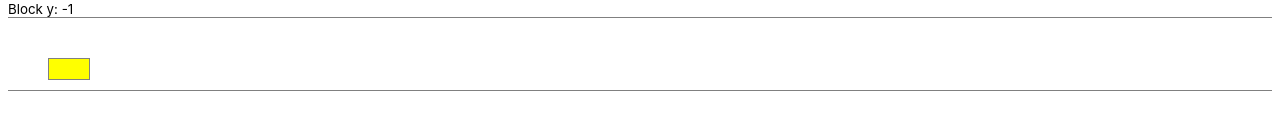
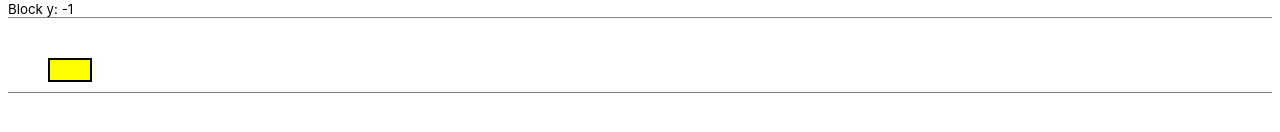
Before and after one commit to mattiaerre/knives-in-block, a React (Create React App) app: page / in a window 1280 px wide. Shown: the part 542-674 px from the top of the page. Built offline with nearby package versions, Linux system fonts and the light colour scheme.

Commit message:
all the things ESLint (#3)
Co-authored-by: Mattia Richetto <mattiarichetto@Mattias-MacBook-Air.local>

```diff
--- a/package.json
+++ b/package.json
@@ -51,5 +51,11 @@
     "src/**/*.{js,jsx,ts,tsx,json,css,scss,md}": [
       "prettier --write"
     ]
+  },
+  "devDependencies": {
+    "@eslint/js": "^9.14.0",
+    "eslint": "^8.57.1",
+    "eslint-plugin-react": "^7.37.2",
+    "globals": "^15.12.0"
   }
 }
--- a/src/domain/Knife.css
+++ /dev/null
@@ -1,6 +0,0 @@
-.down {
-}
-
-.up {
-  opacity: 50%;
-}
--- a/src/domain/Knife.js
+++ b/src/domain/Knife.js
@@ -1,6 +1,7 @@
 import classNames from 'classnames';
 import { useState } from 'react';
-import './Knife.css';
+import PropTypes from 'prop-types';
+import styles from './Knife.module.css';
 
 export default function Knife({ color }) {
   const states = { down: 'down', slot: 'slot', up: 'up' };
@@ -18,10 +19,19 @@ export default function Knife({ color }) {
 
   return (
     <div
-      className={classNames(color, 'knife', state)}
+      className={classNames(
+        color,
+        'knife',
+        state === states.up ? styles.up : styles.down,
+        styles.knife
+      )}
       data-testid="knife"
       onClick={handleOnClick}
       style={{ backgroundColor: color }}
     ></div>
   );
 }
+
+Knife.propTypes = {
+  color: PropTypes.string.isRequired
+};
--- /dev/null
+++ b/src/domain/Knife.module.css
@@ -0,0 +1,10 @@
+.down {
+}
+
+.knife {
+  border: 2px solid black;
+}
+
+.up {
+  opacity: 50%;
+}
--- a/src/tmp/Knife.js
+++ b/src/tmp/Knife.js
@@ -1,3 +1,4 @@
+/* eslint-disable react/prop-types */
 import { useState } from 'react';
 import classNames from 'classnames';
 
```
Also changed, not shown: eslint.config.mjs (added, +23 -0 lines), 1 other file (tests, documents, lock files or other folders).
